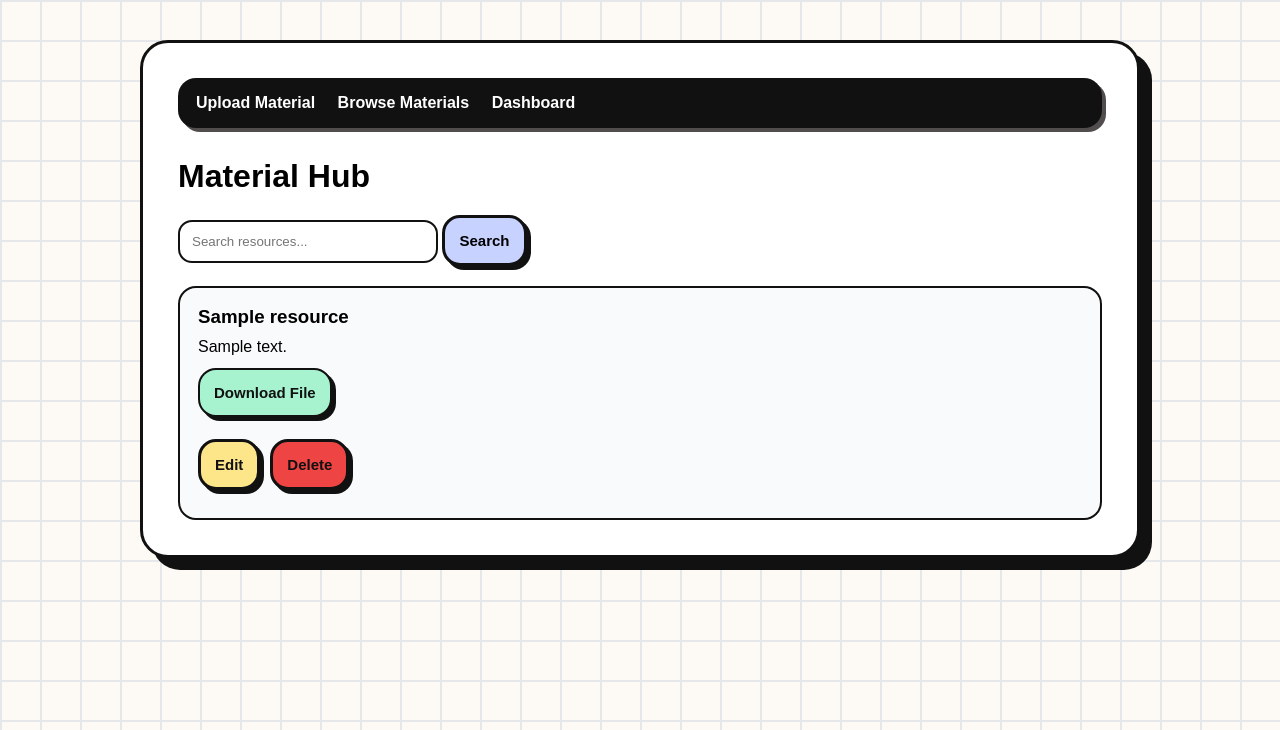
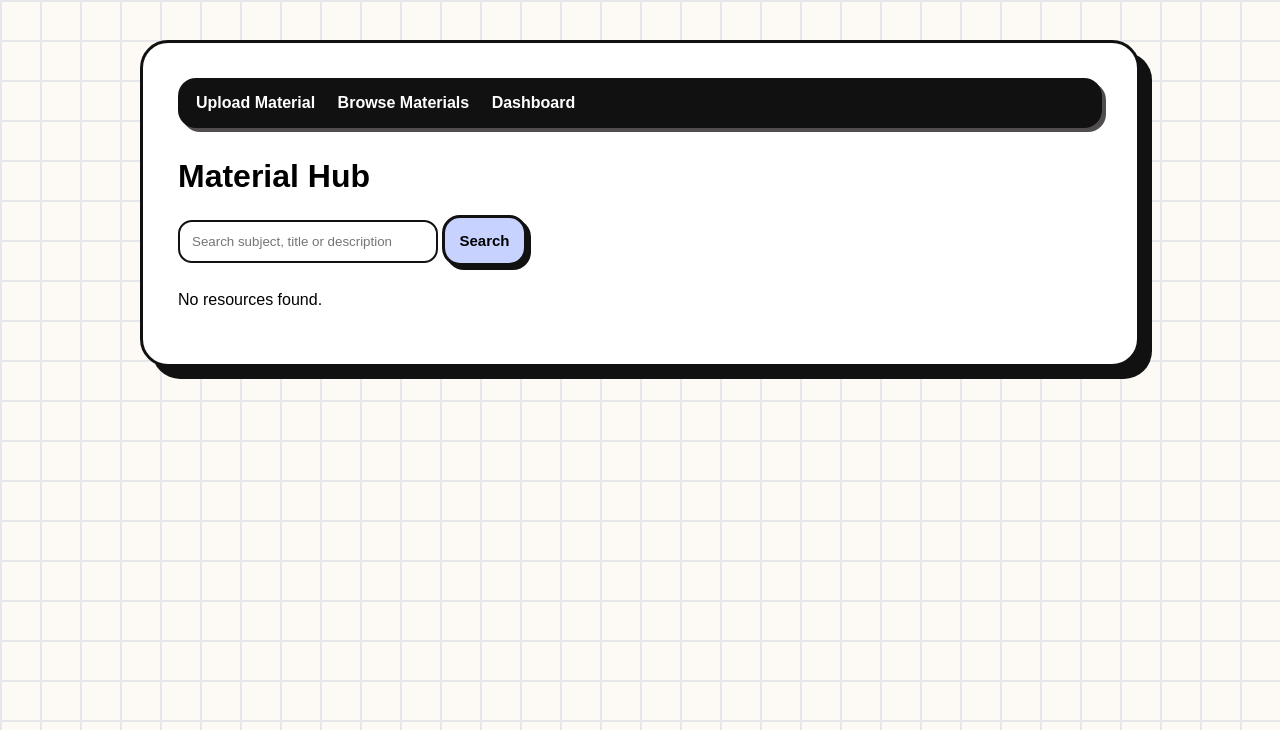
Before and after one commit to ho20070518-dot/Study-Kaki, a Flask app: a page that uses Study-Kaki/templates/resources_list.html in a window 1280 px wide. Shown: the top 730 px of the page. Run offline with Flask 3, Linux system fonts and the light colour scheme; tables that the repository leaves empty hold one stand-in row (values such as "Sample post"); data that the repository does not hold is empty.

Commit message:
Update resource board: search fix, UI cleanup, edit improvements

```diff
--- a/Study-Kaki/app.py
+++ b/Study-Kaki/app.py
@@ -30,6 +30,7 @@ def init_db():
             id INTEGER PRIMARY KEY AUTOINCREMENT,
             title TEXT NOT NULL,
             description TEXT NOT NULL,
+            subject TEXT NOT NULL,
             file_name TEXT
         )
     ''')
@@ -222,12 +223,21 @@ def resources():
 
 @app.route('/add-resource', methods=['POST'])
 def add_resource():
+    subject = request.form['subject']
     title = request.form['title']
     description = request.form['description']
     file = request.files['file']
 
-    if title.strip() == "" or description.strip() == "":
-        return "Fields cannot be empty"
+    if subject.strip() == "" or title.strip() == "" or description.strip() == "":
+        error = "Please fill in all required fields"
+
+        return render_template(
+            "resources.html",
+            error=error,
+            old_subject=subject,
+            old_title=title,
+            old_description=description
+        )
 
     filename = None
 
@@ -239,8 +249,8 @@ def add_resource():
     c = conn.cursor()
 
     c.execute(
-        "INSERT INTO resources (title, description, file_name) VALUES (?, ?, ?)",
-        (title, description, filename)
+        "INSERT INTO resources (subject, title, description, file_name) VALUES (?, ?, ?, ?)",
+        (subject, title, description, filename)
     )
 
     conn.commit()
@@ -285,14 +295,20 @@ def update_resource(id):
 @app.route('/resources-list')
 def resources_list():
     query = request.args.get('q')
+    subject_filter = request.args.get('subject')
 
     conn = sqlite3.connect('database.db')
     c = conn.cursor()
 
-    if query:
+    if subject_filter:
         c.execute(
-            "SELECT * FROM resources WHERE title LIKE ? OR description LIKE ?",
-            ('%' + query + '%', '%' + query + '%')
+            "SELECT * FROM resources WHERE subject = ?",
+            (subject_filter,)
+        )
+    elif query:
+        c.execute(
+            "SELECT * FROM resources WHERE title LIKE ? OR description LIKE ? OR subject LIKE ?",
+            ('%' + query + '%', '%' + query + '%', '%' + query + '%')
         )
     else:
         c.execute("SELECT * FROM resources")
--- a/Study-Kaki/templates/resources_list.html
+++ b/Study-Kaki/templates/resources_list.html
@@ -155,6 +155,10 @@ button:hover{
     </div>
 
     <h1>Material Hub</h1>
+        <form method="get" action="/resources-list" style="margin-bottom:15px;">
+            <input type="text" name="q" placeholder="Search subject, title or description" value="{{ query if query else '' }}">
+            <button type="submit">Search</button>
+        </form>
 
     {% if request.args.get('deleted') %}
 <div style="
@@ -187,44 +191,54 @@ button:hover{
     <p style="color:green; margin-bottom:15px;">Resource saved successfully!</p>
     {% endif %}
 
-    <form method="get" action="/resources-list" class="search-box">
-        <input type="text" name="q" placeholder="Search resources..." value="{{ query if query else '' }}">
-        <button type="submit">Search</button>
-    </form>
-
     {% if resources|length == 0 %}
         <p style="margin-top:25px;">No resources found.</p>
     {% endif %}
 
     <div class="grid">
 
+        {% set subjects = {} %}
         {% for r in resources %}
+            {% set _ = subjects.update({r[3]: subjects.get(r[3], []) + [r]}) %}
+        {% endfor %}
+
+        {% for subject, items in subjects.items() %}
+            <div style="margin-top:30px;">
+
+                <h2 style="margin-top:25px;">
+                    📘
+                   <a href="/resources-list?subject={{ subject }}"
+                      style="text-decoration:none; color:#111; border-bottom:2px solid #111;">
+                       {{ subject }}
+                   </a>
+                </h2>
+
+             <div class="grid">
+                {% for r in items %}
                   <div class="card">
 
                     <h3>{{ r[1] }}</h3>
-            <p style="margin-bottom:12px;">{{ r[2] }}</p>
+                    <p>{{ r[2] }}</p>
 
-            {% if r[3] %}
-                <div style="margin-top:10px; margin-bottom:12px;">
-                    <a href="/uploads/{{ r[3] }}" download>
-                        <button class="download">Download File</button>
+                    {% if r[4] %}
+                        <a href="/uploads/{{ r[4] }}" download>
+                            <button class="download">{{ r[4] }}</button>
                         </a>
-                </div>
                     {% endif %}
 
                     <div class="actions">
-
                         <a href="/edit-resource/{{ r[0] }}">
                             <button class="edit">Edit</button>
                         </a>
 
-                <a href="/delete-resource/{{ r[0] }}"
-                   onclick="return confirm('Delete this resource?')">
+                        <a href="/delete-resource/{{ r[0] }}">
                             <button class="delete">Delete</button>
                         </a>
+                    </div>
 
                   </div>
-
+                {% endfor %}
+             </div>
             </div>
         {% endfor %}
 
```
Also changed, not shown: Study-Kaki/templates/resources.html (+41 -2 lines), 2 other files. Lines whose indentation alone changed are shown as unchanged.
